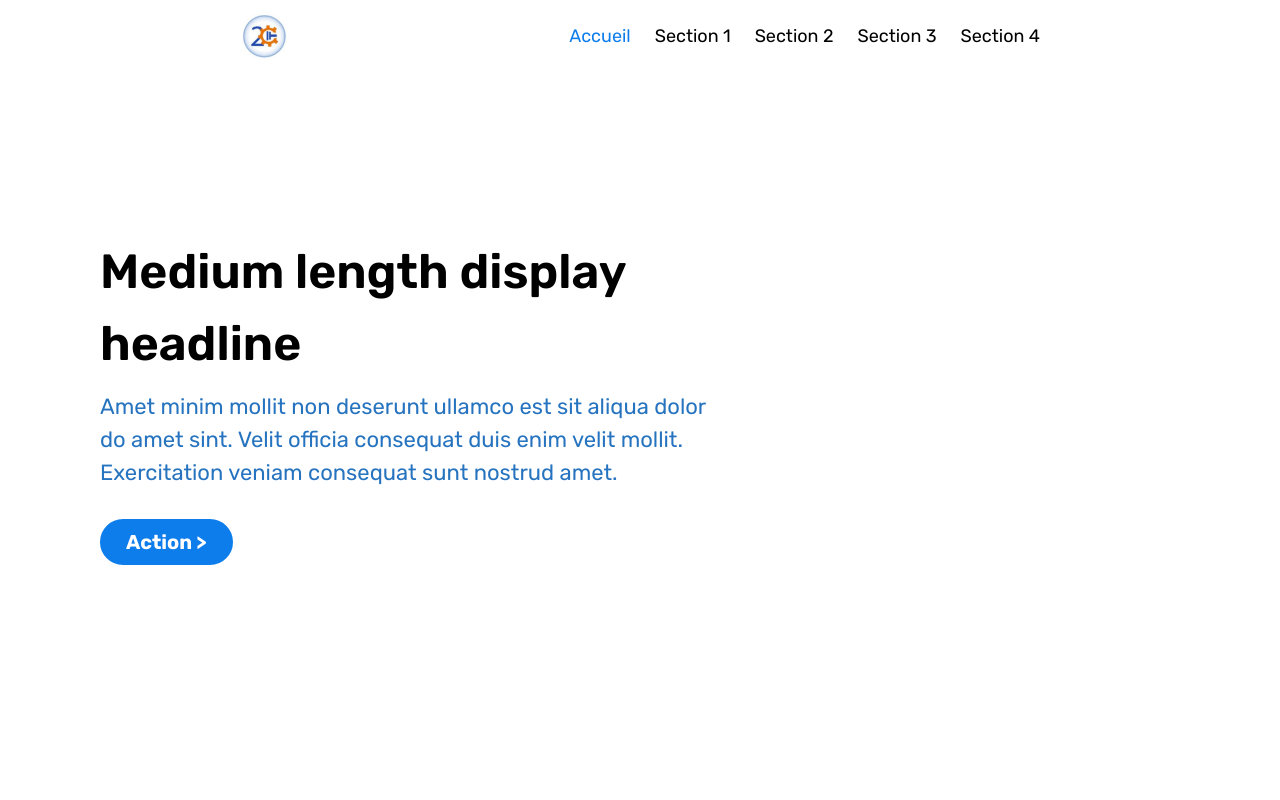
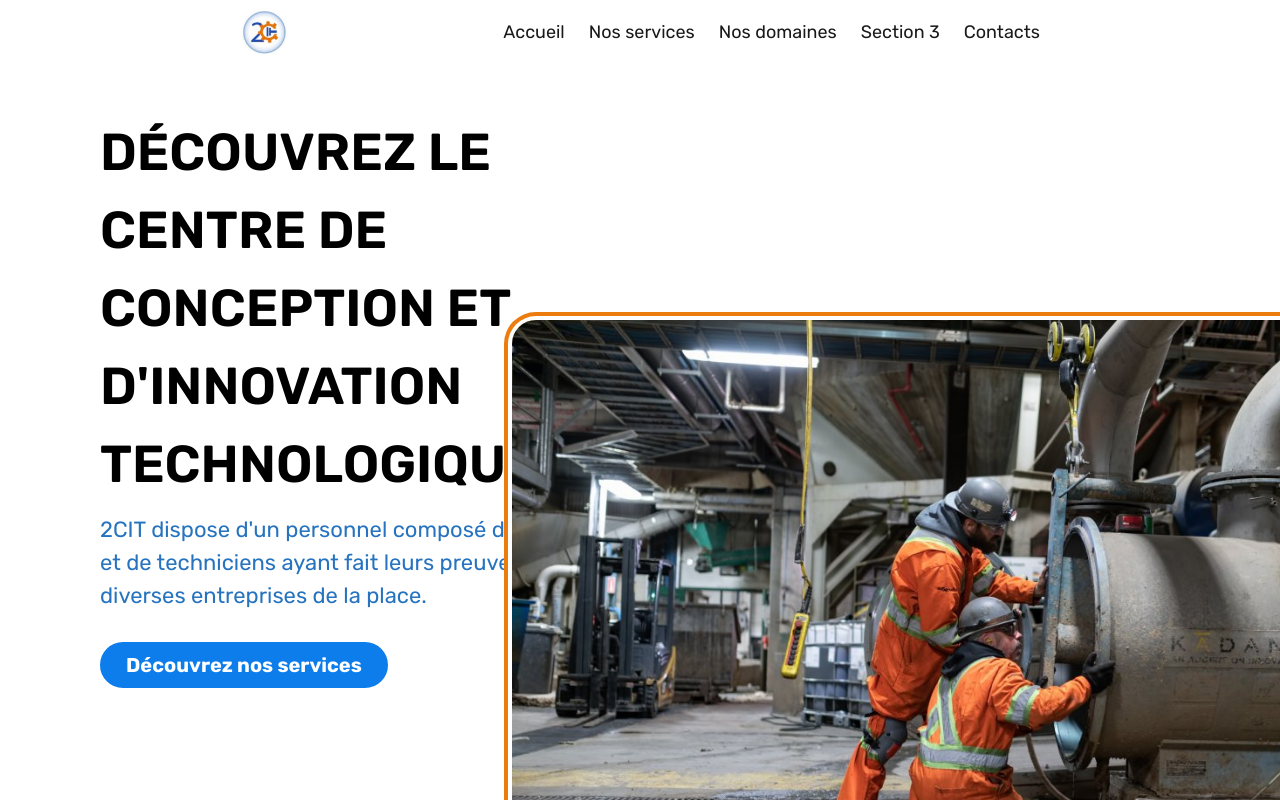
Before and after one commit to dRect911/2CIT, a Next.js app: page / in a window 1280 px wide. Shown: the top 800 px of the page. Built offline with nearby package versions, Linux system fonts and the light colour scheme.

Commit message:
feat: finished hero section | not responsive yet

```diff
--- a/components/Navbar.jsx
+++ b/components/Navbar.jsx
@@ -1,21 +1,30 @@
 import React from 'react'
 import { Search } from '@carbon/icons-react';
 
-const Navbar = () => {
+const Navbar = ( {currentSection, setCurrentSection} ) => {
+
+  /* console.log(currentSection);
+  console.log('logged currentSection from Navbar.jsx'); */
+
+  const testLog = () => console.log('test from testLog');
+
+
   return (
-    <div className="fixed top-0 w-full p-3 flex justify-between bg-transparent px-[240px] backdrop-blur-md z-50">
+    <div className="fixed top-0 w-full p-2 flex justify-between bg-transparent px-[240px] backdrop-blur-md z-50">
         {/* <div className="rounded-full p-[1px] " >
 
         </div> */}
         <img src="/logo-2cit.png" className="h-12 rounded-full" />
-        <ul className="flex gap-6 items-center font-normal text-[18px] " >
-            <li className="text-primary hover:text-primary-dark transition-all cursor-pointer " ><a href="#home">Accueil</a></li>
-            <li><a href="#section1">Section 1</a></li>
-            <li><a href="#section2">Section 2</a></li>
-            <li><a href="#section3">Section 3</a></li>
-            <li><a href="#section4">Section 4</a></li>
+        <div className="flex gap-6 items-center font-normal text-[18px] " >
+            <a href="#home" className="text-dark hover:text-primary-dark transition-all cursor-pointer "  >Accueil</a>
+            <a href="#section1" className="text-dark hover:text-primary-dark transition-all cursor-pointer " >Nos services</a>
+            <a href="#section2" className="text-dark hover:text-primary-dark transition-all cursor-pointer " >Nos domaines</a>
+            <a href="#section3" className="text-dark hover:text-primary-dark transition-all cursor-pointer " >Section 3</a>
+            <a href="#section4" className="text-dark hover:text-primary-dark transition-all cursor-pointer " onClick={testLog} >Contacts</a>
+
+            {/* onClick={()=>{ console.log(currentSection) } } */}
             {/* <li><Search className='h-[18px] ' size={32} /></li> */}
-        </ul>
+        </div>
     </div>
   )
 }
--- a/pages/_document.js
+++ b/pages/_document.js
@@ -1,12 +1,21 @@
 import { Html, Head, Main, NextScript } from 'next/document'
 import Navbar from '@/components/Navbar'
+import { useState, useEffect } from 'react';
 
 export default function Document() {
+  const [currentSection, setCurrentSection] = useState("#home");
+
+  /* console.log(currentSection);
+  console.log('logged currentSection from _document.js'); */
+
+
+
+
   return (
     <Html lang="en" className="scroll-smooth">
       <Head />
       <body className="w-full relative" >
-        <Navbar />
+        <Navbar currentSection={currentSection} setCurrentSection={setCurrentSection} />
         <Main />
         <NextScript />
       </body>
--- a/pages/index.js
+++ b/pages/index.js
@@ -6,6 +6,7 @@ import Navbar from '@/components/Navbar'
 const inter = Inter({ subsets: ['latin'] })
 
 export default function Home() {
+
   return (
     <>
       <Head>
@@ -17,22 +18,23 @@ export default function Home() {
       <main className="snap-mandatory snap-y">
 
         {/* hero section */}
-        <div id="home" className="w-full h-screen snap-center snap-always flex sm:flex-wrap lg:flex-nowrap justify-between items-center md:gap-[20px] px-4 text-center md:text-left lg:px-[100px] " >
+        <div id="home" className="w-full h-screen snap-center snap-always relative overflow-x-clip overflow-y-visible flex sm:flex-wrap lg:flex-nowrap justify-between items-center md:gap-[20px] px-4 text-center md:text-left lg:px-[100px] " >
 
           {/* headline div */}
-          <div className=" w-[800px] transition-all" >
+          <div className=" w-1/2 transition-all" >
             {/* lg:max-w-[600px] xl:max-w-none xl:min-w-[600px] */}
             <div>
 
-              <h1 className="font-semibold text-[36px] md:text-[36px] xl:text-[48px] transition-all" >
-                Medium length display headline
+              <h1 className="font-semibold text-[36px] md:text-[36px] xl:text-[52px] transition-all uppercase" >
+                Découvrez le Centre de Conception et d'Innovation Technologique
               </h1>
 
               <p className="text-[16px] md:text-[20px] xl:text-[22px] mt-[10px] text-primary-dark transition-all " >
-              Amet minim mollit non deserunt ullamco est sit aliqua dolor do amet sint. Velit officia consequat duis enim velit mollit. Exercitation veniam consequat sunt nostrud amet.</p>
+              2CIT dispose d'un personnel composé d'ingénieurs et de techniciens ayant fait leurs preuves dans diverses entreprises de la place.
+              </p>
 
-              <button className="bg-primary text-white border-2 border-primary hover:bg-white hover:text-primary hover:translate-x-2 px-[24px] py-[6px] mt-[30px] lg:text-[20px] font-bold rounded-full transition-all " >
-                Action    {'>'}
+              <button href="#section1" className="bg-primary text-white border-2 border-primary hover:border-secondary hover:bg-white hover:text-secondary hover:-translate-y-1 px-[24px] py-[6px] mt-[30px] lg:text-[20px] font-bold rounded-full transition-all " >
+                Découvrez nos services
 
               </button>
 
@@ -44,9 +46,11 @@ export default function Home() {
           {/* <div className=" hidden lg:flex lg:h-[400px] xl:shrink-0 xl:h-[500px] transition-all" /> */}
           <div className=" w-1/2 transition-all" />
 
+          <img src="/meca-industrielle-1.jpg" className="absolute top-[40vh] -right-[15vw] h-[80vh] rounded-3xl ring-4 ring-offset-4 ring-secondary " />
+
         </div>
 
-        {/* hero section */}
+        {/* serrvices section */}
         <div id="section1" className="w-full h-screen snap-center snap-always bg-primary-light " >
 
         </div>
```
Also changed, not shown: public/meca-industrielle-1.jpg (added).
